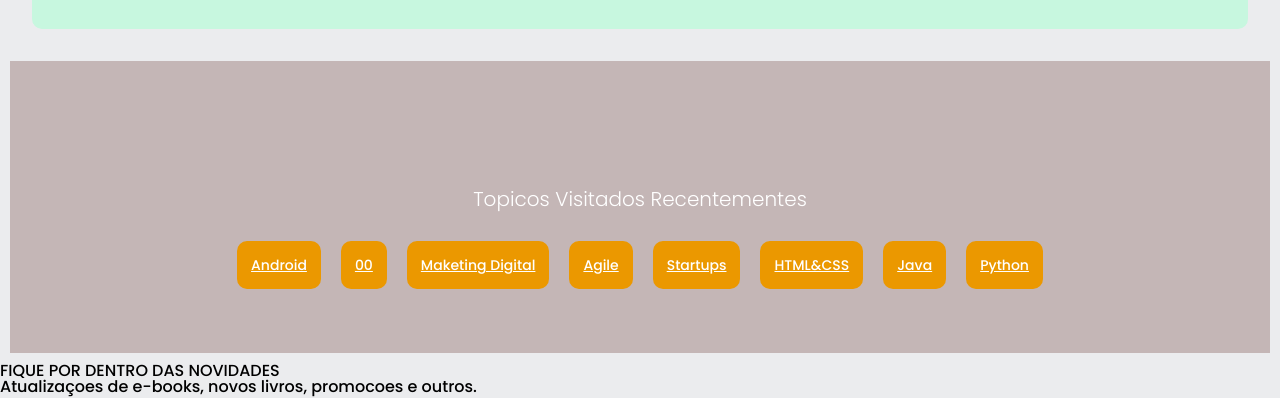
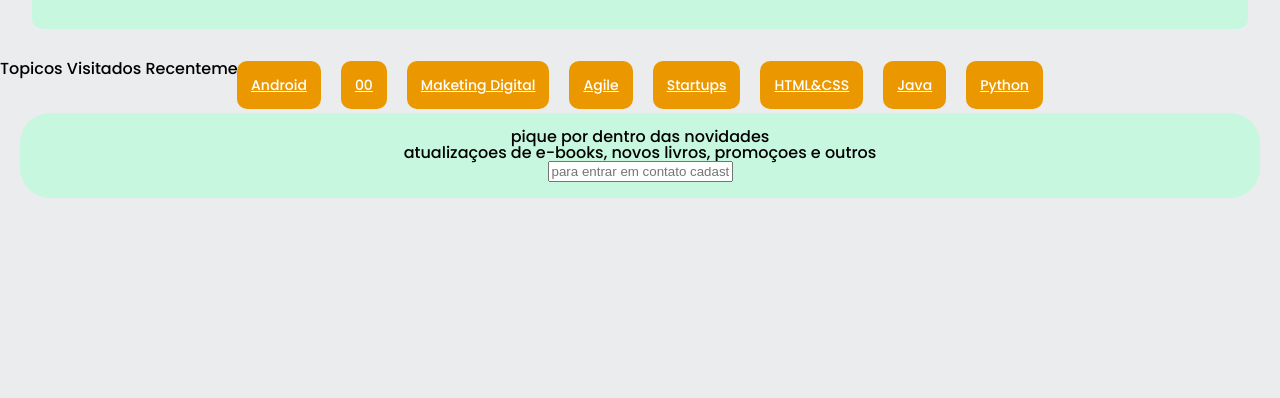
Before and after one commit to mariaamilena/alurabooks, a plain HTML site: page index.html in a window 1280 px wide. Shown: the part 1693-2091 px from the top of the page. After the commit the page ends 1911 px from the top, so only its background shows below. Drawn offline with nearby package versions, Linux system fonts and the light colour scheme; files whose address does not match are found by name.

Commit message:
Add files via upload

```diff
--- a/index.html
+++ b/index.html
@@ -159,7 +159,7 @@
     <div class="card-descricao">
      <div class="descricao">
  <h3 class="descricao-titulo"> <img src="./img/Estrelinhas.svg"> </h3>
- <h2 class="descricao-titulo">Autora do mes</h3>
+ <h2 class="descricao-titulo">Autora do mes</h2>
     <h2 class="descricao-titulo-livro"> Juliana Ankarikov</h2>
  <p class="descricao-texto">analista de sistemas e escritora, Juliana é especialista em front-End</p>
      </div>
@@ -180,7 +180,7 @@
 
 </section>
 
-<section class="topicos">
+</section class="topicos">
 <h2 class="titulo-topicos"> Topicos Visitados Recentementes</h2>
 <ul class="topicos-lista">
 
@@ -197,8 +197,11 @@
 </section>
 
 <section class="rodape">
-    <h2>FIQUE POR DENTRO DAS NOVIDADES</h2>
-    <h3>Atualizaçoes de e-books, novos livros, promocoes e outros.</h3>
+    <h2 class="contato-titulo"> pique por dentro das novidades</h2>
+    <h3 class="contato-texto"> atualizaçoes de e-books, novos livros, promoçoes e outros</h3>
+    <input type="email" placeholder="para entrar em contato cadastre seu email"
+     class="contato-email">
+
 </section>
 
 
@@ -220,6 +223,7 @@
 
 
 
+
 </body>
 
 </html>
--- a/style.css
+++ b/style.css
@@ -178,18 +178,13 @@
         }
 
         .topicos {
-            background-color: rgb(196, 182, 182);
+            background: var(--azul-degrade);
             text-align: center;
-            padding: 5em;
-            margin: 10px;
         }
-        .titulo-topicos {
+        .titulo-topico {
             color: #FFFFFF;
-            font-size: 200;
+            font-size: 500;
             font-size: 20px;
-            font-weight: 300;
-            padding: 2em;
-            margin: 8px;
         }
 
         .topicos-lista{
@@ -205,5 +200,13 @@
                 font-size: 14px;
                 margin: 10px;
                 border-radius: 10px;
+        }
 
+        .rodape{
+            background-color: rgb(199, 247, 223);;
+            padding: 1em;
+            text-align: center;
+            margin: 20px;
+            border-radius: 30px;
+            font-weight: 300px;
         }
```
Lines whose indentation alone changed are shown as unchanged.
